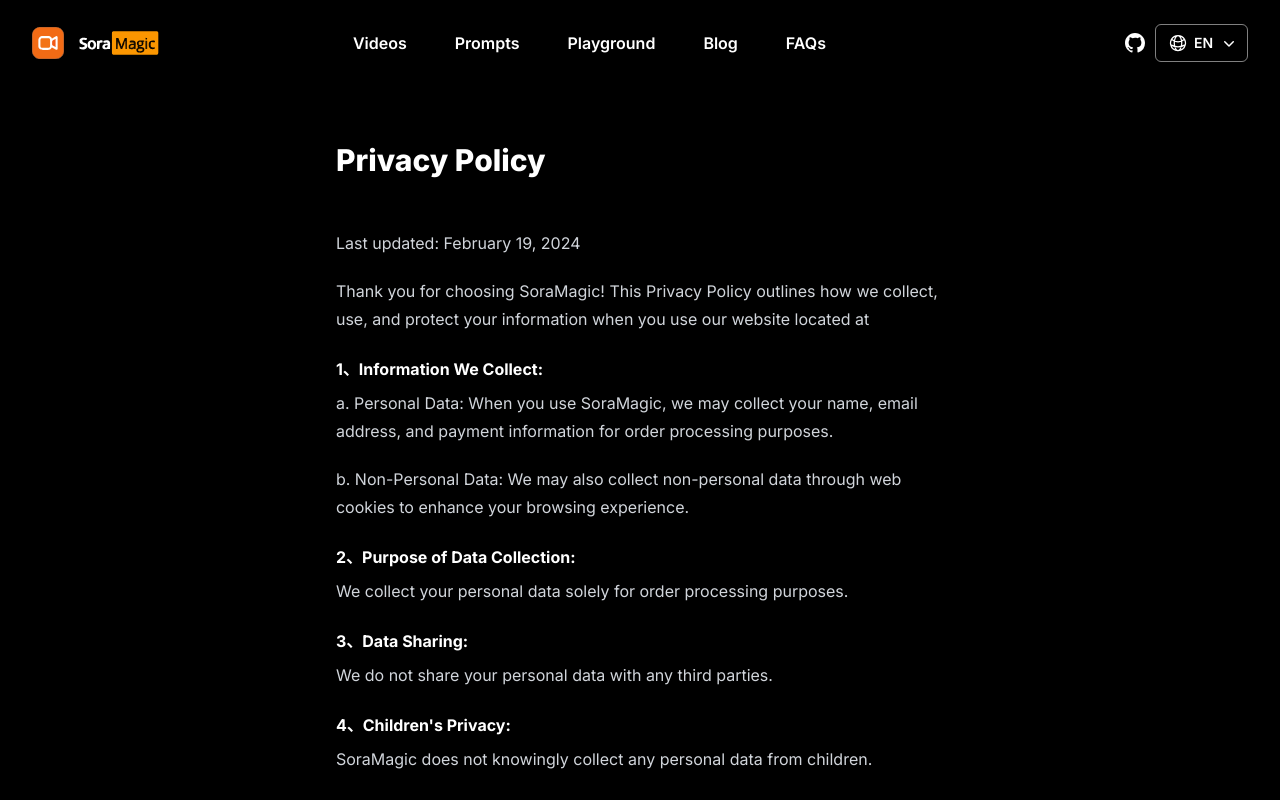
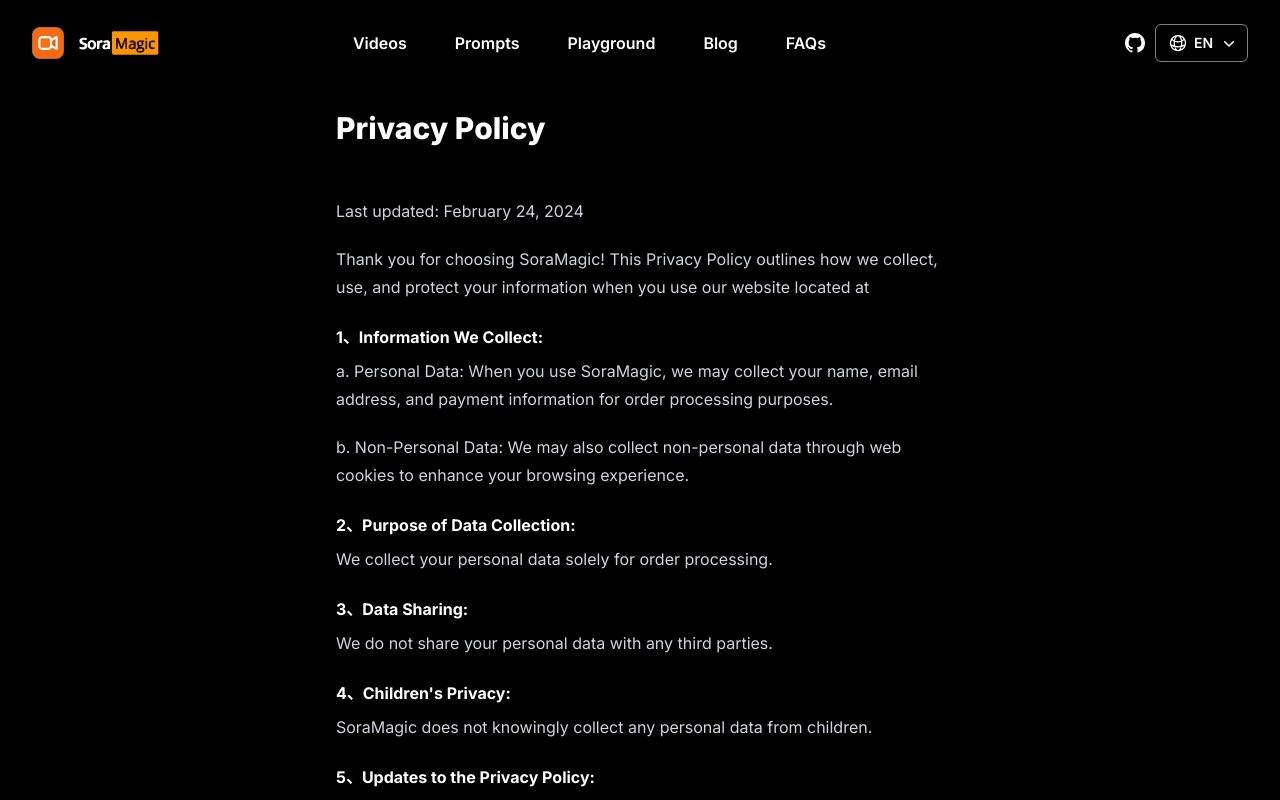
Before and after one commit to nivance/soramagic, a Next.js app: page /en/privacy-policy in a window 1280 px wide. Shown: the top 800 px of the page. Built offline with nearby package versions, Linux system fonts and the light colour scheme.

Commit message:
修改显示问题

```diff
--- a/messages/en.json
+++ b/messages/en.json
@@ -18,16 +18,16 @@
     "moreExample": "more example videos"
   },
   "privacyPolicy": {
-    "title": "Privacy Policy ｜ SoraMagic",
+    "title": "Privacy Policy ｜ SoraMagic: Open source text-to-video Gate with OpenAI's Sora model",
     "mainDescription": "SoraMagic is an open-source platform enabling users to easily create videos from text with OpenAI's Sora model.",
     "h1": "Privacy Policy",
-    "date": "Last updated: February 19, 2024",
+    "date": "Last updated: February 24, 2024",
     "desc": "Thank you for choosing SoraMagic! This Privacy Policy outlines how we collect, use, and protect your information when you use our website located at ",
     "h4_1": "1、Information We Collect:",
     "h4_1_pa": "a. Personal Data: When you use SoraMagic, we may collect your name, email address, and payment information for order processing purposes.",
     "h4_1_pb": "b. Non-Personal Data: We may also collect non-personal data through web cookies to enhance your browsing experience.",
     "h4_2": "2、Purpose of Data Collection:",
-    "h4_2_p": "We collect your personal data solely for order processing purposes.",
+    "h4_2_p": "We collect your personal data solely for order processing.",
     "h4_3": "3、Data Sharing:",
     "h4_3_p": "We do not share your personal data with any third parties.",
     "h4_4": "4、Children's Privacy:",
@@ -38,7 +38,7 @@
     "h4_6_p": "If you have any questions or concerns regarding our Privacy Policy, please contact us at"
   },
   "termsOfService": {
-    "title": "Terms of Service ｜ SoraMagic",
+    "title": "Terms of Service ｜ SoraMagic: Open source text-to-video Gate with OpenAI's Sora model",
     "mainDescription": "SoraMagic is an open-source platform enabling users to easily create videos from text with OpenAI's Sora model.",
     "h1": "Terms of Service",
     "date": "Last updated: February 19, 2024",
--- a/src/app/[locale]/privacy-policy/PageComponent.tsx
+++ b/src/app/[locale]/privacy-policy/PageComponent.tsx
@@ -21,7 +21,7 @@ const PageComponent = ({
         page={'privacy-policy'}
         indexLanguageText={indexLanguageText}
       />
-      <main className="w-[95%] md:w-[65%] lg:w-[55%] 2xl:w-[45%] mx-auto h-full my-8">
+      <main className="w-[95%] md:w-[65%] lg:w-[55%] 2xl:w-[45%] mx-auto">
         <div className="p-6 prose mx-auto text-gray-300">
           <h1 className="text-3xl font-extrabold pb-6 text-white">
             {data('h1')}
--- a/src/app/[locale]/terms-of-service/PageComponent.tsx
+++ b/src/app/[locale]/terms-of-service/PageComponent.tsx
@@ -21,7 +21,7 @@ const PageComponent = ({
         page={'terms-of-service'}
         indexLanguageText={indexLanguageText}
       />
-      <main className="w-[95%] md:w-[65%] lg:w-[55%] 2xl:w-[45%] mx-auto h-full my-8">
+      <main className="w-[95%] md:w-[65%] lg:w-[55%] 2xl:w-[45%] mx-auto">
         <div className="p-6 prose mx-auto my-auto text-gray-300">
           <h1 className="text-3xl font-extrabold pb-6 text-white">
             {data('h1')}
```
